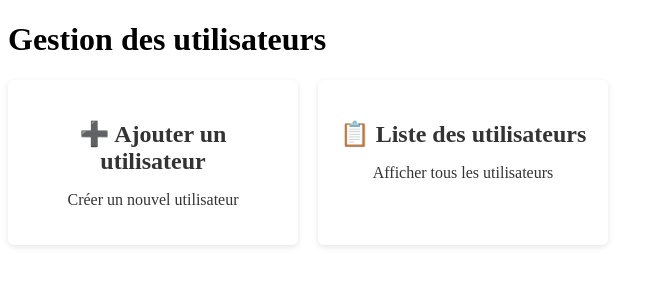
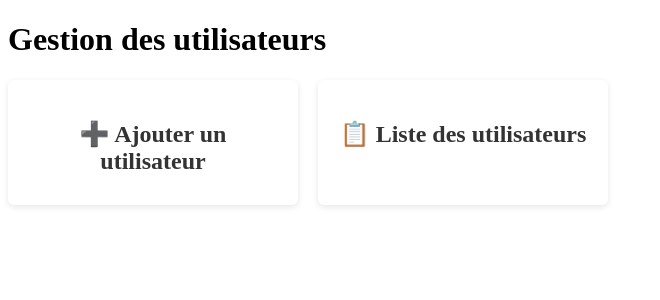
Before and after one commit to razoons/Site_Roman, a Flask app: page / in a window 1280 px wide. Shown: the top 300 px of the page, without its empty margins (0-660 px from the left). Run offline with Flask 3, Linux system fonts and the light colour scheme.

Commit message:
Change link to user addition page and remove text
Updated link to the user addition page and removed descriptions.

```diff
--- a/templates/index.html
+++ b/templates/index.html
@@ -10,14 +10,12 @@
 <h1>Gestion des utilisateurs</h1>
 
 <div class="menu">
-    <a class="card" href="ajout.html">
+    <a class="card" href="ajouter.html">
         <h2>➕ Ajouter un utilisateur</h2>
-        <p>Créer un nouvel utilisateur</p>
     </a>
 
     <a class="card" href="liste.html">
         <h2>📋 Liste des utilisateurs</h2>
-        <p>Afficher tous les utilisateurs</p>
     </a>
 </div>
 
```
